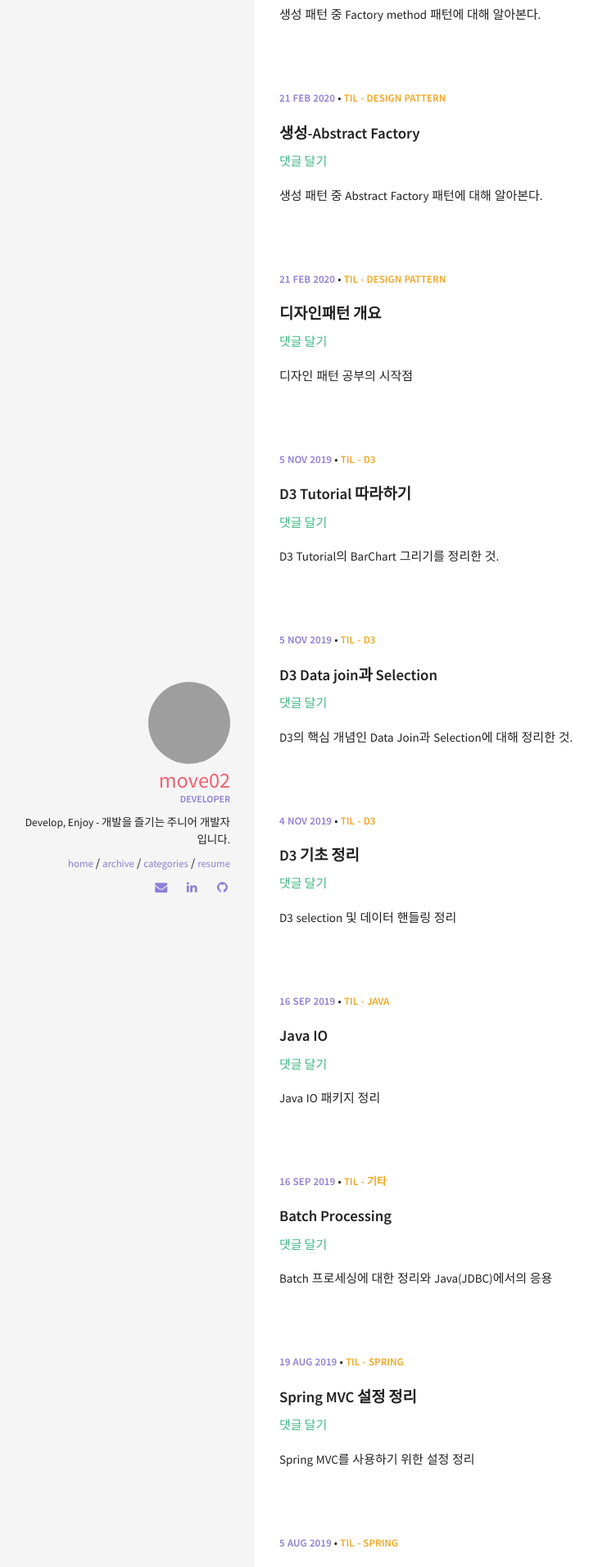
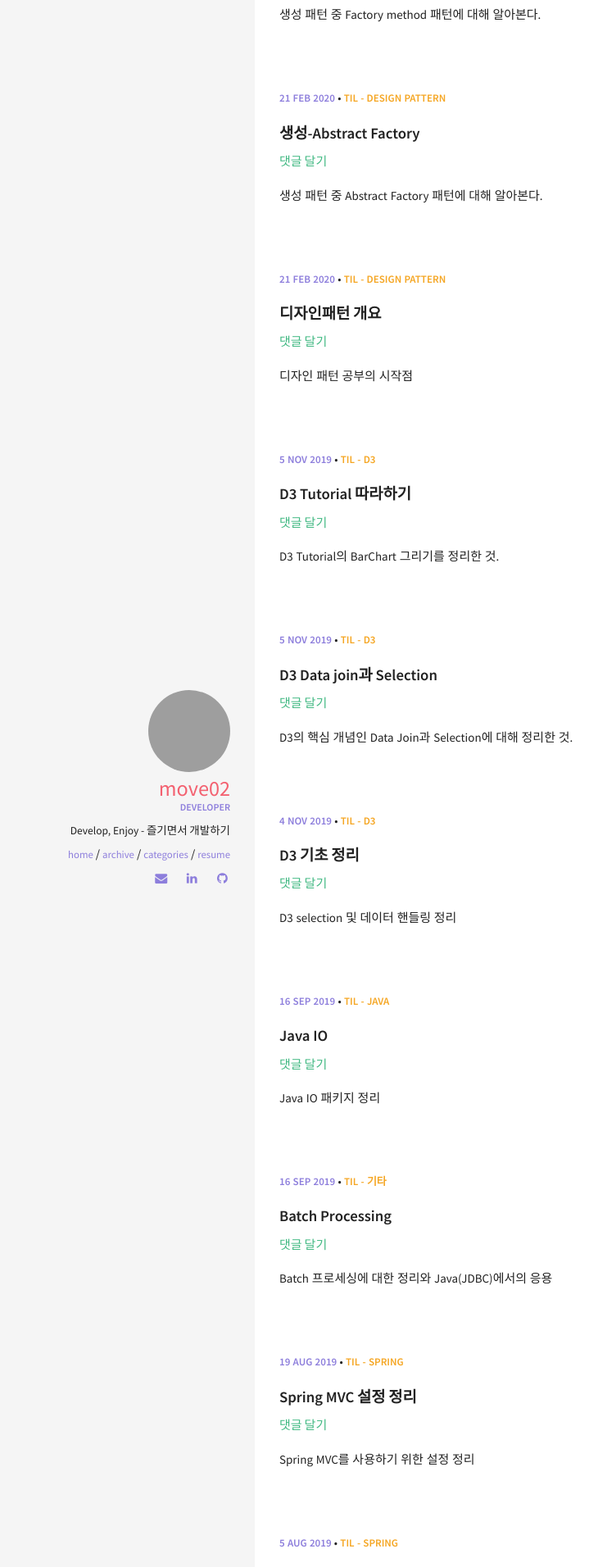
Before and after one commit to move02/move02.github.io, a Jekyll site: the page built from index.html, in a window 1280 px wide. Shown: the part 1497-3409 px from the top of the page at 82% size, without its empty margins (9-739 px from the left). Built offline with Jekyll 4.4.1, drawn with Linux system fonts in a browser that asks for light colours; comment, search, counter and statistics services are not loaded.

Commit message:
blog config change

```diff
--- a/_config.yml
+++ b/_config.yml
@@ -3,9 +3,9 @@
 # Site wide configuration
 ####################################
 #
-title: Move02 - Develop yourself
+title: move02's blog
 email: move020202@gmail.com
-description: Develop, Enjoy - 개발을 즐기는 주니어 개발자 입니다.
+description: Develop, Enjoy - 즐기면서 개발하기
 url: # the base hostname & protocol for your site
 keywords: ["move02", "til", "portfolio"]
 
@@ -36,7 +36,7 @@
   name: move02
   avatar: avatar.png
   job: "Developer"
-  bio: "Develop, Enjoy - 개발을 즐기는 주니어 개발자입니다."
+  bio: "Develop, Enjoy - 즐기면서 개발하기"
   email: move020202@gmail.com
   bing-verify:
   github: move02
```
